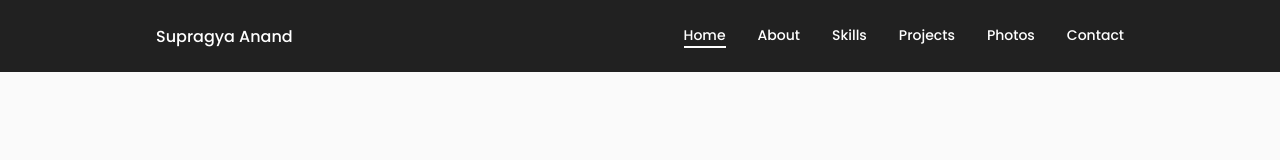
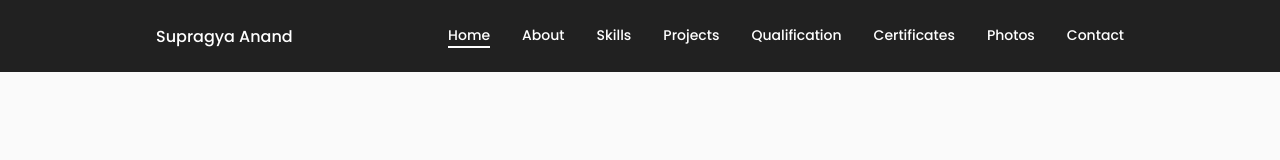
Before and after one commit to Supragya2912/Personal-Portfolio, a React (Create React App) app: page / in a window 1280 px wide. Shown: the top 160 px of the page. Built offline with nearby package versions, Linux system fonts and the light colour scheme.

Commit message:
Minor changes

```diff
--- a/src/components/Certifications/Certifications.jsx
+++ b/src/components/Certifications/Certifications.jsx
@@ -4,7 +4,7 @@ import { Data } from "./Data";
 
 const Certifications = () => {
   return (
-    <section className="certificate container section">
+    <section className="certificate container section" id="certifications">
       <h2 className="section__title">Certification</h2>
       <span className="section__subtitle">My Certificates</span>
 
--- a/src/components/Header.jsx
+++ b/src/components/Header.jsx
@@ -54,6 +54,21 @@ const Header = () => {
                             </a>
                         </li>
 
+                        <li className="nav__item">
+                            <a href="#qualification"  onClick={() => setActiveNav('#qualification')}
+                                className={activeNav === "#qualification" ? "nav__link active-link" : "nav__link"}>
+                                <i className="uil uil-briefcase-alt nav__icon"></i> Qualification
+                            </a>
+                        </li>
+
+
+                        <li className="nav__item">
+                            <a href="#certifications"  onClick={() => setActiveNav('#certifications')}
+                                className={activeNav === "#certifications" ? "nav__link active-link" : "nav__link"}>
+                                <i className="uil uil-camera-change nav__icon"></i> Certificates
+                            </a>
+                        </li>
+
 
                         <li className="nav__item">
                             <a href="#photos"  onClick={() => setActiveNav('#photos')}
@@ -61,6 +76,7 @@ const Header = () => {
                                 <i className="uil uil-camera-change nav__icon"></i> Photos
                             </a>
                         </li>
+
 
                         <li className="nav__item">
                             <a href="#contact"  onClick={() => setActiveNav('#contact')}
--- a/src/components/Photos/PhotoData.jsx
+++ b/src/components/Photos/PhotoData.jsx
@@ -40,13 +40,13 @@ export const PhotoData = [
         id: 5,
         image: Joshimath_sunrise,
         description:
-        "The sunrise piercing through the cloud to show its potential. A morning sunrise shot taken at Joshimath, Uttrakhand."
+        "The sunrays piercing through the cloud to show its potential. A morning sunrise shot taken at Joshimath, Uttrakhand."
     },
     {
         id: 6,
         image: Andaman,
         description:
-        "This is the best click I took. The view was mesmerizing. With flight hovering over Port Blair I took the shot."
+        "This is the best shot I took. The view was mesmerizing. With flight hovering over Port Blair I took the shot."
     },
     {
         id: 7,
--- a/src/components/Qualification/Qualification.jsx
+++ b/src/components/Qualification/Qualification.jsx
@@ -13,7 +13,7 @@ const Qualification = () => {
     return (
 
         <>
-            <section className="qualification section">
+            <section className="qualification section" id="qualification">
                 <h2 className="section__title">Qualification</h2>
                 <span className="section__subtitle">My Journey</span>
             </section>
```
Also changed, not shown: src/assets/Prog_with_JS.png, src/assets/Version_Control.png.
